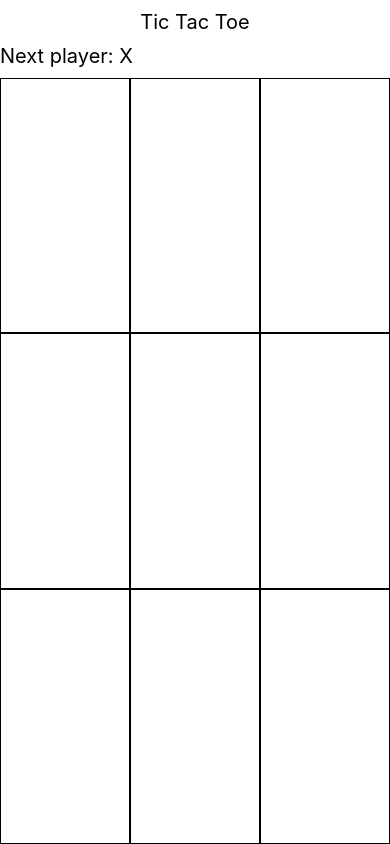
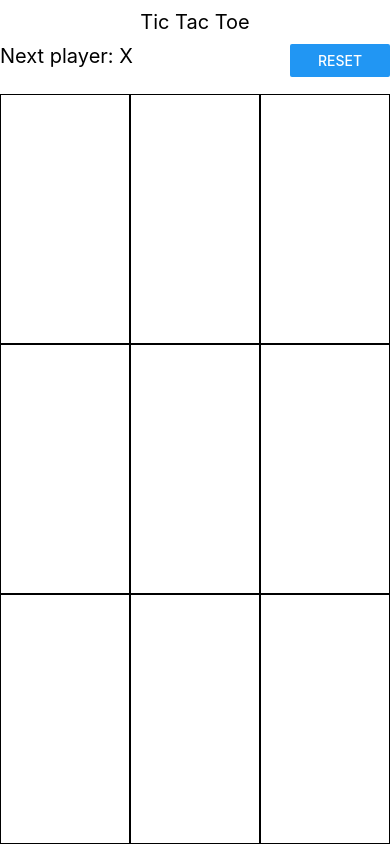
Before and after one commit to pawelid/TicTacToeNative, a React Native app: screen / in a window 390 px wide. Built offline with nearby package versions, Linux system fonts and the light colour scheme.

Commit message:
reset button

```diff
--- a/App.js
+++ b/App.js
@@ -9,7 +9,8 @@ import {
   Text,
   View,
   Dimensions,
-  Alert
+  Alert,
+  Button
 } from 'react-native';
 
 const dim = Dimensions.get('window');
@@ -85,9 +86,17 @@ class Board extends Component {
     });
 
     let winner = calculateWinner(squares);
-    if(winner) {
-      this.setState({winningSquares: winner.winningSquares});
+    if (winner) {
+      this.setState({ winningSquares: winner.winningSquares });
     }
+  }
+
+  handleReset() {
+    this.setState({
+      squares: Array(9).fill(null),
+      winningSquares: Array(9).fill(false),
+      xIsNext: true,
+    })
   }
 
   renderSquare(i) {
@@ -121,9 +130,22 @@ class Board extends Component {
 
     return (
       <View style={styles.board}>
-        <Text style={styles.instructions}>
-          {status}
-        </Text>
+        <View
+          style={{
+            flexDirection: 'row',
+            justifyContent: 'space-between',
+            height: 50
+          }}>
+          <Text style={styles.instructions}>
+            {status}
+          </Text>
+          <View style={{ height: 20, width: 100 }}>
+          <Button
+            title='Reset'
+            onPress={() => { this.handleReset() }}
+          />
+          </View>
+        </View>
         {this.renderRow(0)}
         {this.renderRow(1)}
         {this.renderRow(2)}
@@ -162,10 +184,12 @@ const styles = StyleSheet.create({
     margin: 10,
   },
   instructions: {
+    height: 40,
     fontSize: 20,
     textAlign: 'left',
+    textAlignVertical: 'center',
     color: 'black',
-    marginBottom: 10,
+
   },
   board: {
     flex: 1,
```
